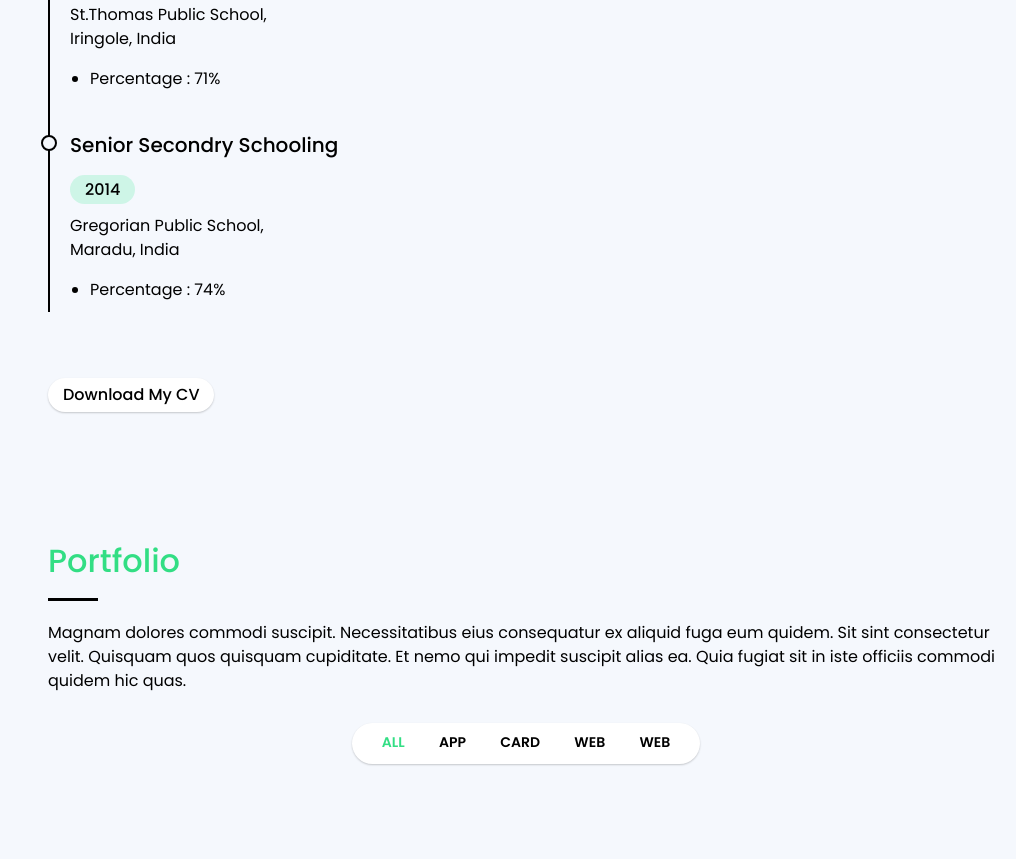
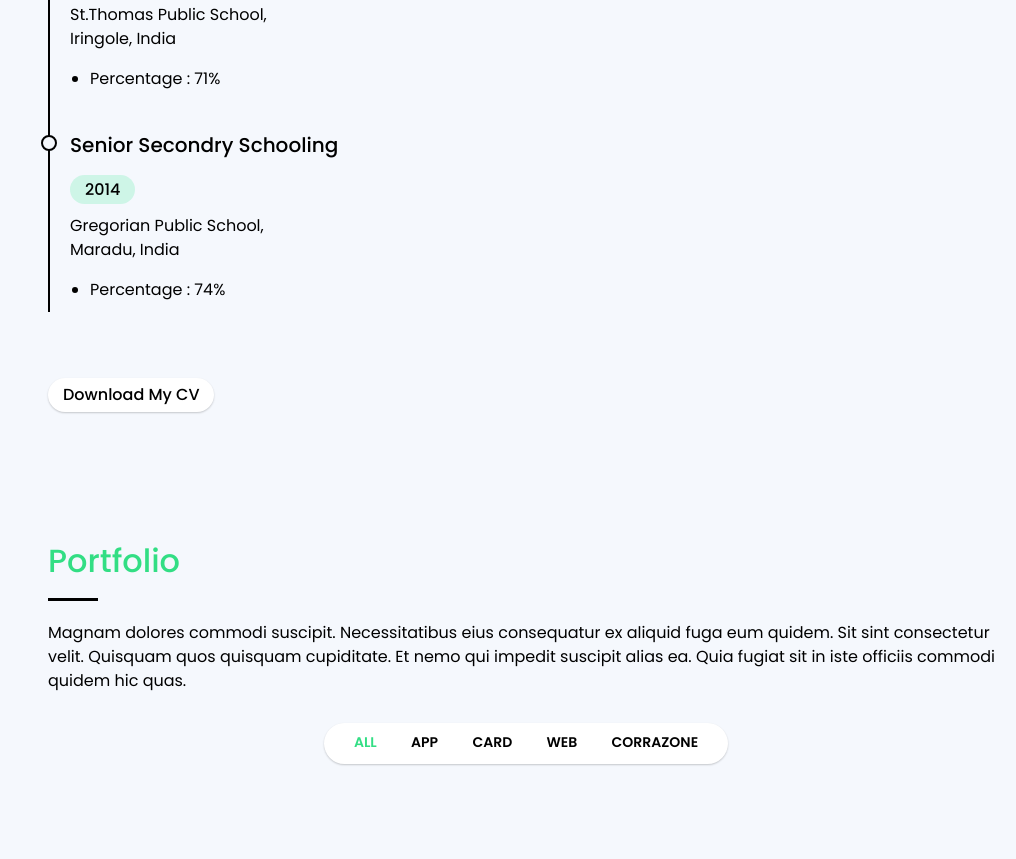
Before and after one commit to basildesigns/basildesigns.github.io, a plain HTML site: page index.html in a window 1280 px wide. Shown: the part 2903-3762 px from the top of the page, without its empty margins (264-1280 px from the left). Drawn offline with nearby package versions, Linux system fonts and the light colour scheme; no server answers; some icons are missing.

Commit message:
Update index.html

```diff
--- a/index.html
+++ b/index.html
@@ -348,7 +348,7 @@
                             <li data-filter=".filter-app">App</li>
                             <li data-filter=".filter-card">Card</li>
                             <li data-filter=".filter-web">Web</li>
-                            <li data-filter=".filter-corrazone">Web</li>
+                            <li data-filter=".filter-corrazone">Corrazone</li>
                         </ul>
                     </div>
                 </div>
```
